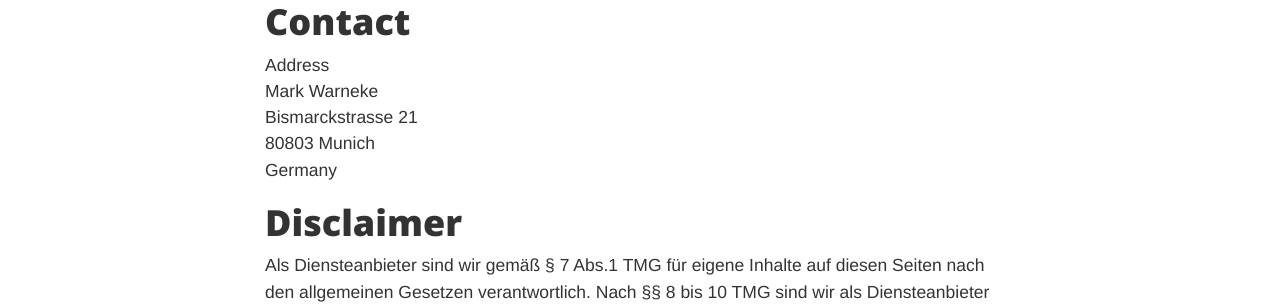
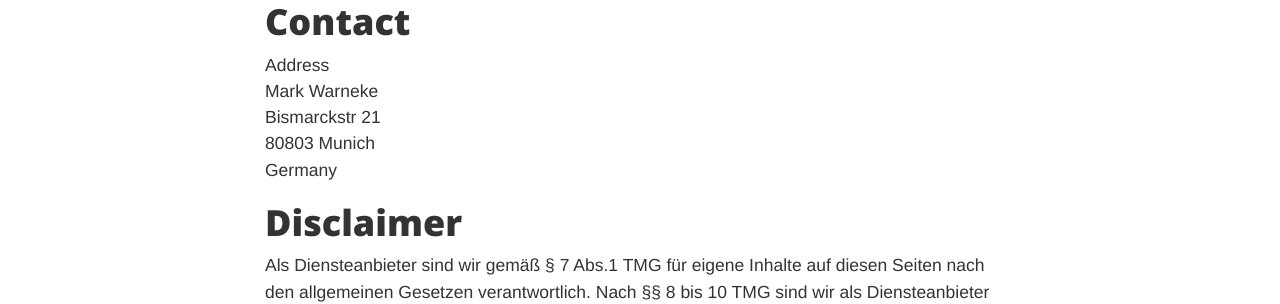
Before and after one commit to MarkWarneke/markwarneke.github.io, a Jekyll site: the page built from imprint.md, in a window 1280 px wide and 900 px high. Shown: the part 266-570 px from the top of the window. Built offline with Jekyll 4.4.1, drawn with Linux system fonts in a browser that asks for light colours; nearby versions of some CDN libraries; some of the changed text lies outside the part shown.

Commit message:
add jekyll source

```diff
--- a/imprint.md
+++ b/imprint.md
@@ -8,7 +8,7 @@
 
 Address
 Mark Warneke
-Bismarckstrasse 21
+Bismarckstr 21
 80803 Munich
 Germany
 
@@ -66,3 +66,7 @@
 </p>
 <p>Sie können die Erfassung durch Google Analytics verhindern, indem Sie auf folgenden Link klicken. Es wird ein Opt-Out-Cookie gesetzt, das das Erfassung Ihrer Daten bei zukünftigen Besuchen dieser Website verhindert: <a href="javascript:gaOptout() ">Google Analytics deaktivieren</a>
 </p>
+
+# Theme by
+
+[beautiful-jekyll](https://deanattali.com/beautiful-jekyll/)
```
